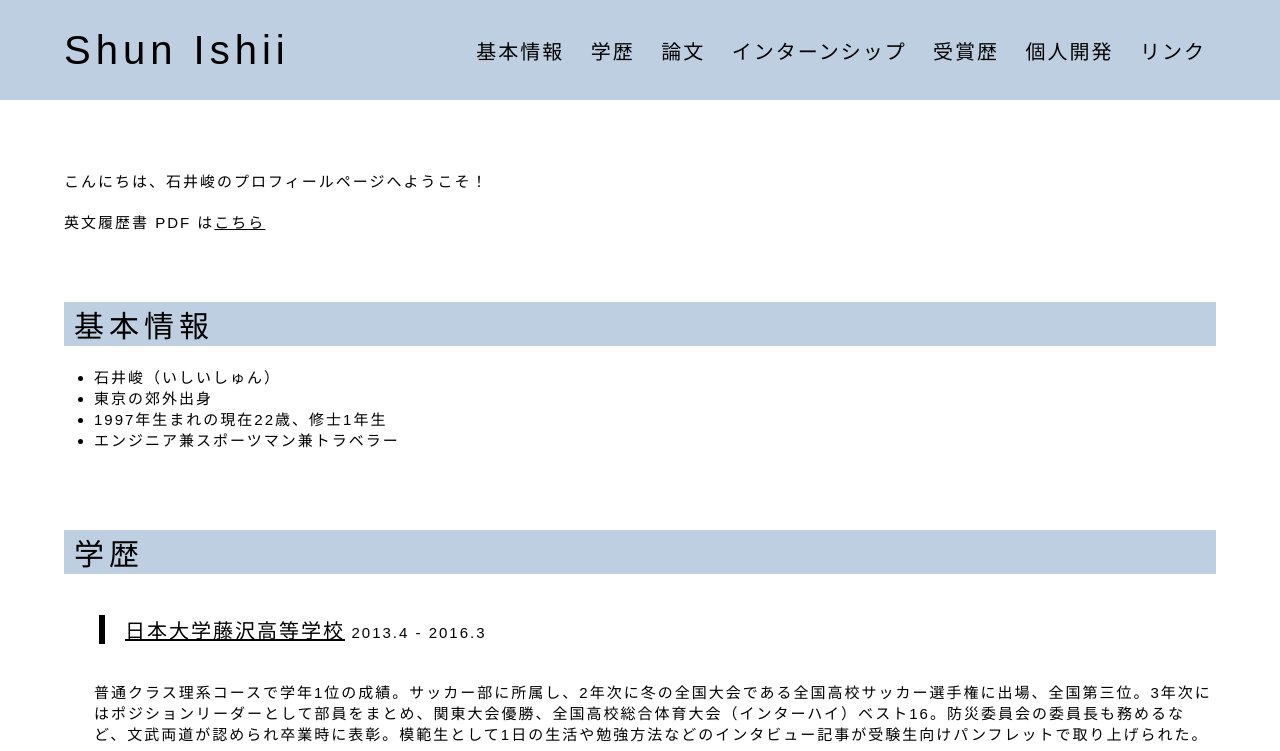
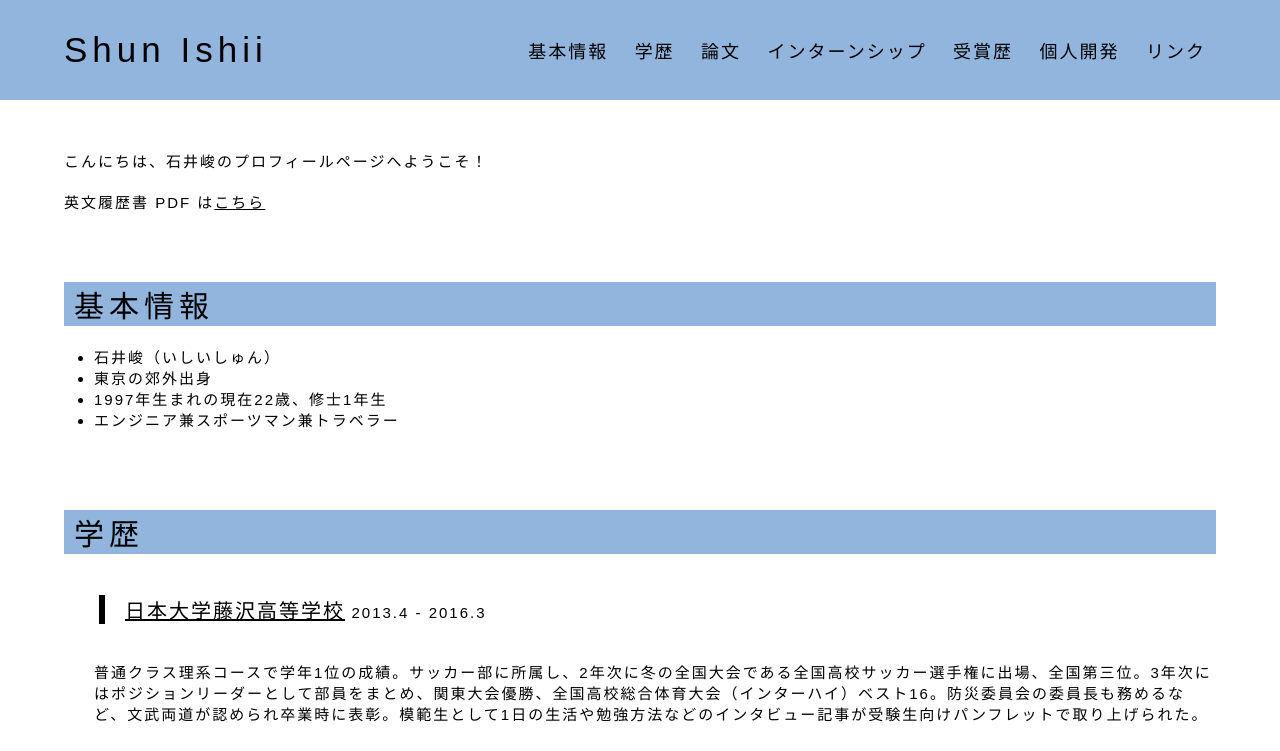
Before and after one commit to ShunIshii/ShunIshii.github.io, a plain HTML site: page index.html in a window 1280 px wide. Shown: the top 751 px of the page. Drawn offline with nearby package versions, Linux system fonts and the light colour scheme.

Commit message:
Desigh changed

```diff
--- a/index.html
+++ b/index.html
@@ -13,7 +13,7 @@
                     var speed = 1000;
                     var href= $(this).attr("href");
                     var target = $(href == "#" || href == "" ? 'html' : href);
-                    var position = target.offset().top;
+                    var position = target.offset().top - 100;
                     $('body,html').animate({scrollTop:position}, speed, 'swing');
                     return false;
                 });
@@ -22,7 +22,7 @@
     </head>
     <body>
         <header>
-            <h1>Shun Ishii</h1>
+            <h1><a href="index.html">Shun Ishii</a></h1>
             <nav>
                 <ul>
                     <li><a href="#basic-info">基本情報</a></li>
--- a/style.css
+++ b/style.css
@@ -22,24 +22,30 @@ li, p {
 header {
     padding: 0 5%;
     height: 100px;
+    width: 90%;
     align-items: center;
     display: flex;
     justify-content: space-between;
-    background-color: rgba(37, 96, 151, 0.3);
+    background-color: rgb(146, 181, 221);
+    position: fixed;
+    top: 0;
+    left: 0;
 }
 
-header h1 {
-    font-size: 40px;
+header > h1 > a {
+    font-size: 35px;
+    letter-spacing: 5px;
+    text-decoration: none;
 }
 
-nav{
+nav {
     text-align: right;
 }
 
 nav > ul > li {
     list-style: none;
     display: inline-block;
-    font-size: 20px;
+    font-size: 18px;
     padding: 0 10px;
 }
 
@@ -47,12 +53,12 @@ nav > ul > li > a {
     text-decoration: none;
 }
 
-nav a:hover {
+a:hover {
     color: rgba(0, 0, 0, 0.500);
 }
 
 main {
-    margin: 70px 5%;
+    margin: 150px 5% 70px;
 }
 
 .section {
@@ -63,7 +69,7 @@ main {
     font-size: 30px;
     margin: 20px 0;
     padding-left: 10px;
-    background-color: rgba(37, 96, 151, 0.3);
+    background-color: rgb(146, 181, 221);
 }
 
 .section > ul {
```
